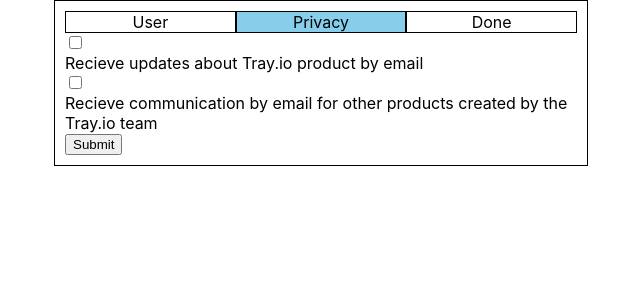
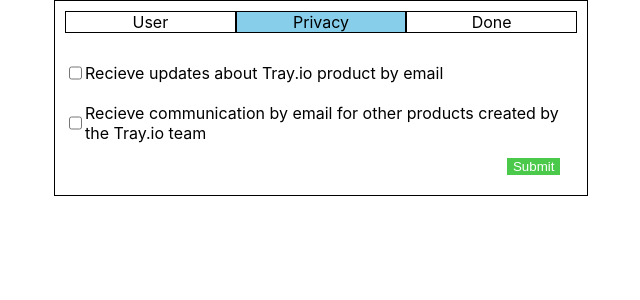
Before and after one commit to balpal4495/balform1, a React (Create React App) app: page / in a window 1280 px wide. Both pictures are taken after typing "Sample", "Sample", "name@example.com", "Sample123" into the empty fields and a click on the button "Submit". Shown: the top 300 px of the page, without its empty margins (319-959 px from the left). Built offline with nearby package versions, Linux system fonts and the light colour scheme.

Commit message:
test done

```diff
--- a/src/App.scss
+++ b/src/App.scss
@@ -5,7 +5,17 @@
   padding: 10px;
 }
 
-
 .submit-button {
-  background-color: green;
+  background-color: #4ac94a;
+  border: #4ac94a;
+  color: white;
+  box-shadow: 7px 6px 5px -9px rgba(0, 0, 0, 0.75);
+  cursor: pointer;
+  display: flex;
+  align-self: flex-end;
+  margin-right: 3.24%;
+  margin-top: 5px;
+  &:hover {
+    background: #2baa2b;
+  }
 }
--- /dev/null
+++ b/src/Form/Pages/Done.scss
@@ -0,0 +1,11 @@
+.done {
+  display: flex;
+  height: 150px;
+}
+
+.done-message {
+  display: flex;
+  align-self: center;
+  justify-content: center;
+  width: 100%;
+}
--- a/src/Form/Pages/Done.tsx
+++ b/src/Form/Pages/Done.tsx
@@ -1,11 +1,12 @@
 import React from "react";
+
+import './Done.scss';
 
 export function Done() {
   return (
     <>
-      <div>
-        <div>Tick</div>
-        <div>
+      <div className="done">
+        <div className="done-message">
           Please verify your email address, you should have recieved an email
           from us already
         </div>
--- /dev/null
+++ b/src/Form/Pages/Privacy.scss
@@ -0,0 +1,14 @@
+.privacy {
+  display: flex;
+  flex-direction: column;
+  padding-top: 20px;
+  padding-bottom: 10px;
+}
+
+.privacy-checkbox-container {
+  display: flex;
+  display: flex;
+  margin-top: 10px;
+  margin-bottom: 10px;
+  cursor: pointer;
+}
--- a/src/Form/Pages/Privacy.tsx
+++ b/src/Form/Pages/Privacy.tsx
@@ -1,5 +1,6 @@
 import React, { useState } from "react";
 import { FormData } from "../../Shared/types";
+import './Privacy.scss';
 
 interface Props {
   onSubmit: (formData: FormData) => void;
@@ -32,18 +33,20 @@
 
   return (
     <>
-      <div>
+    <div className="privacy">
+      <div className="privacy-checkbox-container" onClick={handleTray}>
         <input type="checkbox"  checked={checkTray} aria-label="tray-product-input" onChange={handleTray} />
         <div>Recieve updates about Tray.io product by email</div>
       </div>
-      <div>
+      <div className="privacy-checkbox-container" onClick={handleOther}>
         <input type="checkbox" checked={checkOther} aria-label="tray-other-input" onChange={handleOther} />
         <div>
           Recieve communication by email for other products created by the
           Tray.io team
         </div>
       </div>
-      <button onClick={handleSubmit}>Submit</button>
+      <button className="submit-button" onClick={handleSubmit}>Submit</button>
+    </div>
     </>
   );
 }
```
